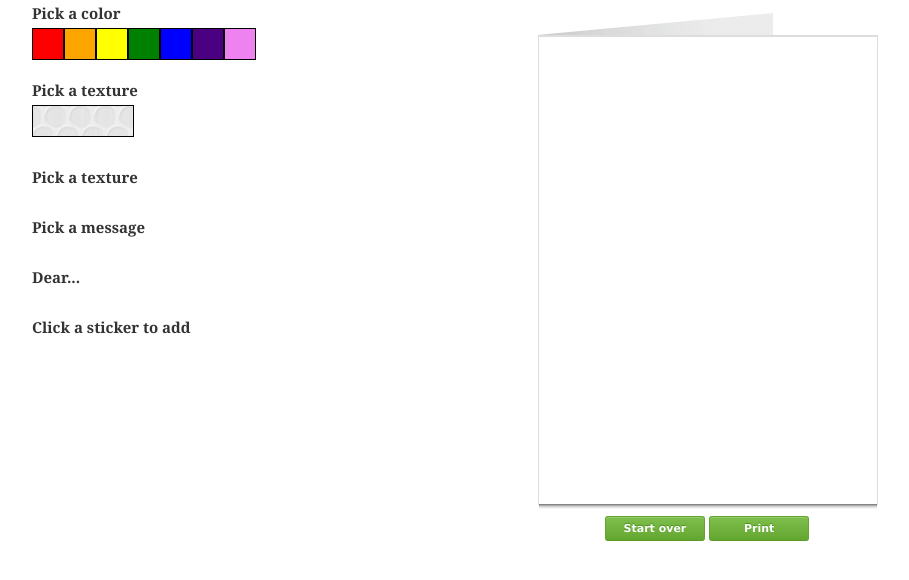
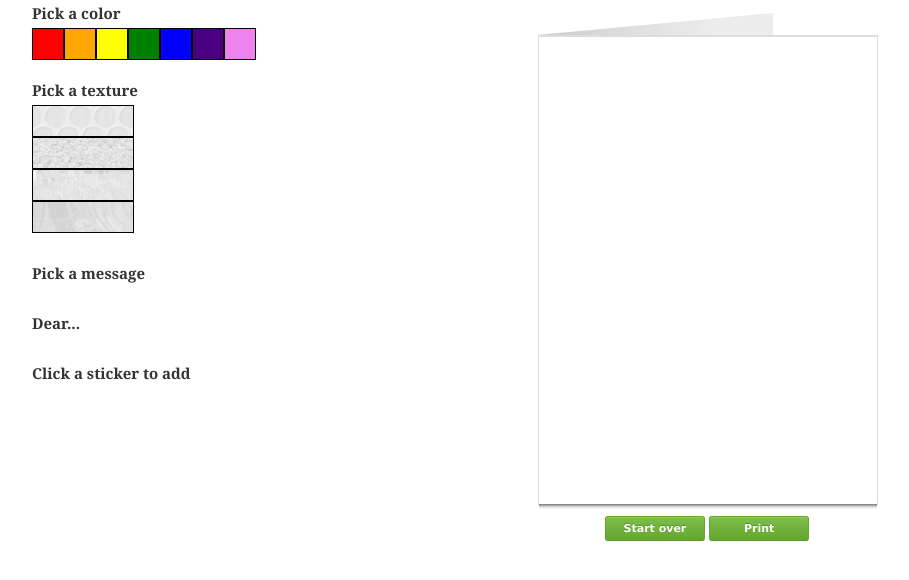
Before and after one commit to rachelbookhout/Color-Picker, a plain HTML site: page index.html in a window 1280 px wide. Shown: the part 88-668 px from the top of the page, without its empty margins (128-1037 px from the left). Drawn offline with nearby package versions, Linux system fonts and the light colour scheme.

Commit message:
added textrues

```diff
--- a/css/features.css
+++ b/css/features.css
@@ -46,3 +46,15 @@
 #circle {
   background-image:url('../images/texture-circles.png');
 }
+
+#cloth{
+    background-image:url('../images/texture-cloth.png');
+}
+
+#paper{
+    background-image:url('../images/texture-paper.png');
+}
+
+#swirl{
+    background-image:url('../images/texture-swirls.png');
+}
--- a/index.html
+++ b/index.html
@@ -37,10 +37,11 @@
 <!-- Texture picture -->
 	<h2>Pick a texture</h2>
 	<div class='textures' id='circle'></div>
-
+	<div class='textures' id='cloth'></div>
+	<div class='textures' id='paper'></div>
+	<div class='textures' id='swirl'></div>
 
 		<!-- Texture picture -->
-			<h2>Pick a texture</h2>
 
 
 		<!-- Message -->
--- a/js/card-o-matic.js
+++ b/js/card-o-matic.js
@@ -7,3 +7,8 @@ $('.colors').click(function() {
   $('#canvas').css('background-color',color_that_was_clicked);
 
 });
+
+$('.textures').click(function() {
+  var texture_clicked = $(this).css('background-image');
+  $('#canvas').css('background-image',texture_clicked);
+});
```
